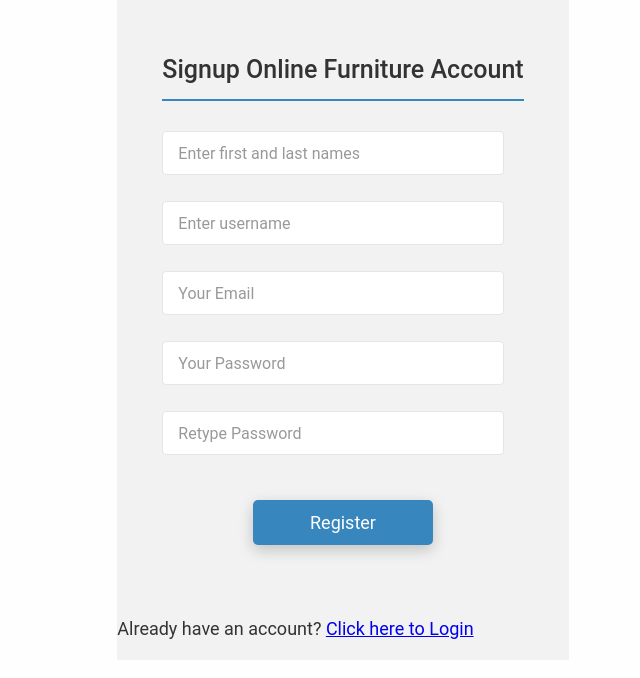
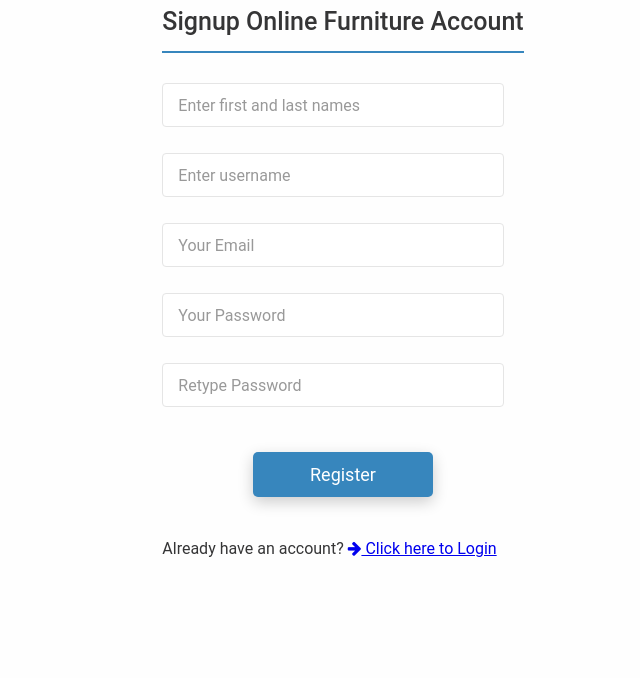
Before and after one commit to anbehindY/funiture-mall-frontend, a React (Create React App) app: page /signup in a window 1280 px wide. Shown: the top 678 px of the page, without its empty margins (297-937 px from the left). Built offline with nearby package versions, Linux system fonts and the light colour scheme.

Commit message:
Update login.js file

```diff
--- a/src/components/login/signup.js
+++ b/src/components/login/signup.js
@@ -57,7 +57,7 @@ const Signup = (setCurrUser) => {
   };
 
   return (
-    <div className="container-login">
+    <div className="container-signup">
       {isAuthenticated && (
         <div>
           <p>Congratulations you have successfully registered</p>
@@ -65,7 +65,7 @@ const Signup = (setCurrUser) => {
         </div>
       )}
       {!isAuthenticated && (
-        <div className="container-form">
+        <div className="container-form2">
           <form className="form-login" onSubmit={signupHandler}>
             <h2>Signup Online Furniture Account</h2>
             <div className="form-row">
@@ -150,10 +150,10 @@ const Signup = (setCurrUser) => {
               />
             </div>
           </form>
-          <p>
+          <p className='P_singup'>
             Already have an account?
             {' '}
-            <Link to="/login">Click here to Login</Link>
+            <Link to="/login" className='loginlink'> <i className="fa fa-arrow-right" /> Click here to Login</Link>
           </p>
         </div>
       )}
```
